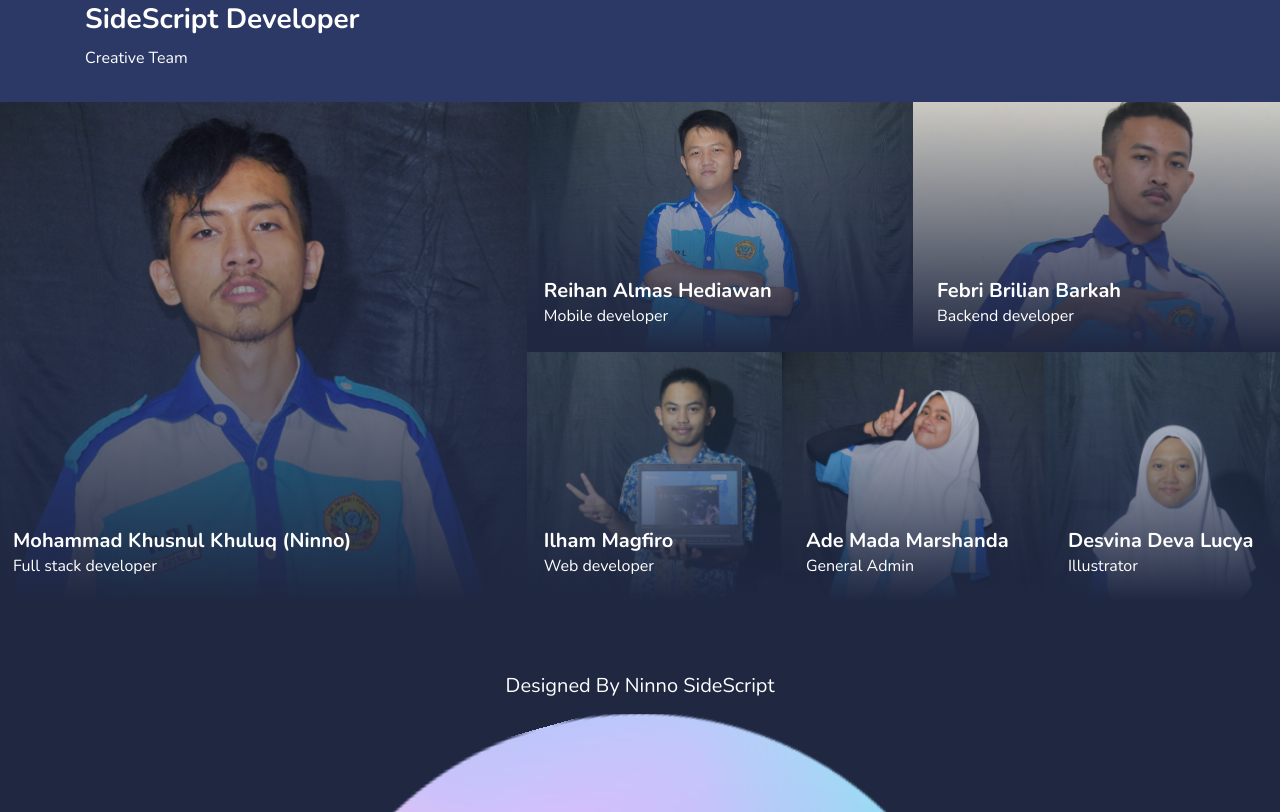
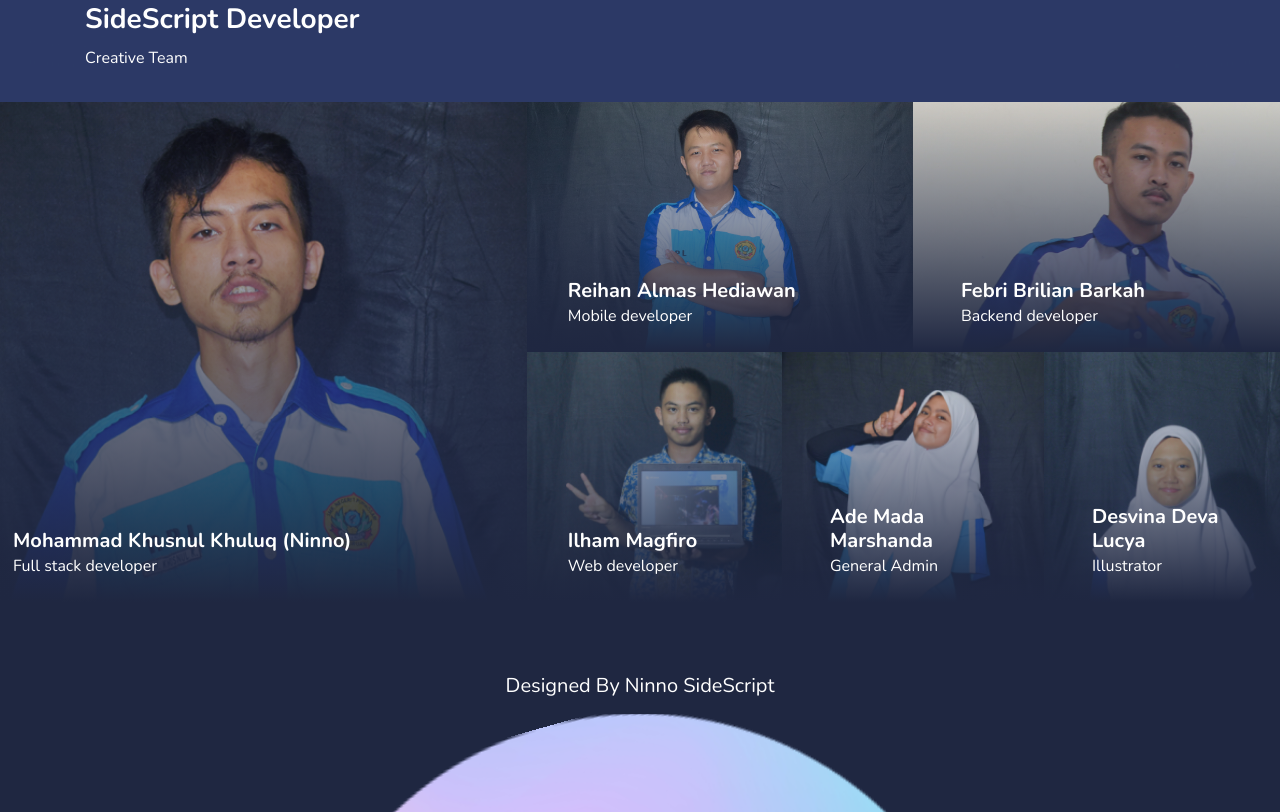
Before and after one commit to khulqu15/khulqu15.github.io, a plain HTML site: page index.html in a window 1280 px wide. Shown: the part 3033-3845 px from the top of the page. Drawn offline with nearby package versions, Linux system fonts and the light colour scheme.

Commit message:
Fixing Padding

```diff
--- a/index.html
+++ b/index.html
@@ -442,7 +442,7 @@
                         <div onclick='window.open("https://www.instagram.com/rhnalms_/", "_blank")' class="card-team position-relative">
                             <img src="img/team/rehan.png" class="object-fit" alt="Aku">
                             <div class="overlay-gradient-to-opacity-top"></div>
-                            <div class="position-absolute p-4" style="bottom: 0">
+                            <div class="position-absolute py-4 px-5" style="bottom: 0">
                                 <div>
                                     <h5 class="nunito mb-0 font-weight-bold">Reihan Almas Hediawan</h5>
                                 </div>
@@ -454,7 +454,7 @@
                         <div onclick='window.open("https://www.instagram.com/febribrilia/", "_blank")' class="card-team position-relative">
                             <img src="img/team/febri1.png" class="object-fit" alt="Aku">
                             <div class="overlay-gradient-to-opacity-top"></div>
-                            <div class="position-absolute p-4" style="bottom: 0">
+                            <div class="position-absolute py-4 px-5" style="bottom: 0">
                                 <div>
                                     <h5 class="nunito mb-0 font-weight-bold">Febri Brilian Barkah</h5>
                                 </div>
@@ -468,7 +468,7 @@
                         <div onclick='window.open("https://www.instagram.com/_.ilhamie/", "_blank")' class="card-team position-relative">
                             <img src="img/team/ilham.png" class="object-fit" alt="Aku">
                             <div class="overlay-gradient-to-opacity-top"></div>
-                            <div class="position-absolute p-4" style="bottom: 0">
+                            <div class="position-absolute py-4 px-5" style="bottom: 0">
                                 <div>
                                     <h5 class="nunito mb-0 font-weight-bold">Ilham Magfiro</h5>
                                 </div>
@@ -480,7 +480,7 @@
                         <div onclick='window.open("https://www.instagram.com/madamarsha/", "_blank")' class="card-team position-relative">
                             <img src="img/team/mada.png" class="object-fit" alt="Aku">
                             <div class="overlay-gradient-to-opacity-top"></div>
-                            <div class="position-absolute p-4" style="bottom: 0">
+                            <div class="position-absolute py-4 px-5" style="bottom: 0">
                                 <div>
                                     <h5 class="nunito mb-0 font-weight-bold">Ade Mada Marshanda</h5>
                                 </div>
@@ -492,7 +492,7 @@
                         <div onclick='window.open("https://www.instagram.com/fennekicy/", "_blank")' class="card-team position-relative">
                             <img src="img/team/deva.png" class="object-fit" alt="Aku">
                             <div class="overlay-gradient-to-opacity-top"></div>
-                            <div class="position-absolute p-4" style="bottom: 0">
+                            <div class="position-absolute py-4 px-5" style="bottom: 0">
                                 <div>
                                     <h5 class="nunito mb-0 font-weight-bold">Desvina Deva Lucya</h5>
                                 </div>
```
